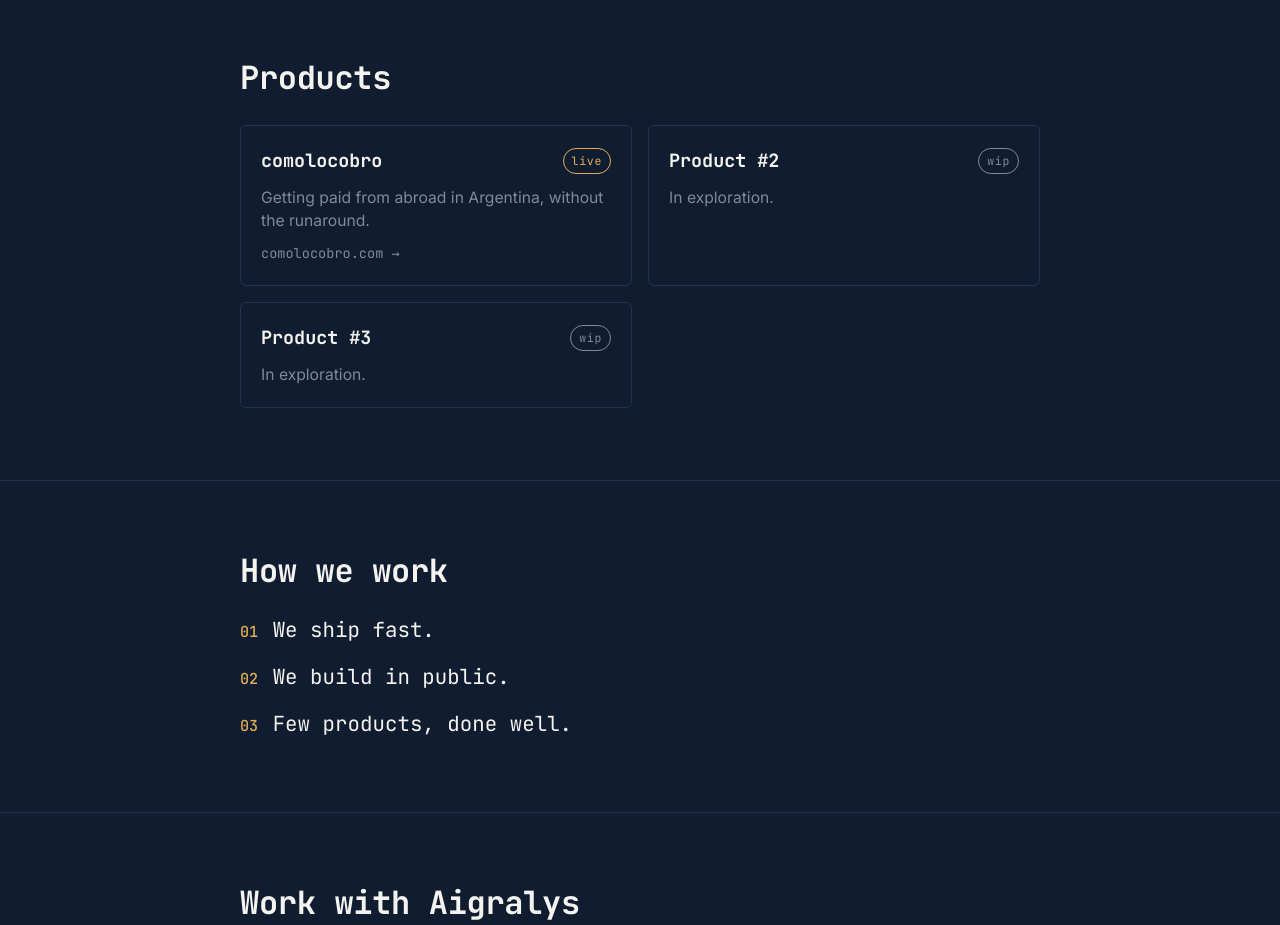
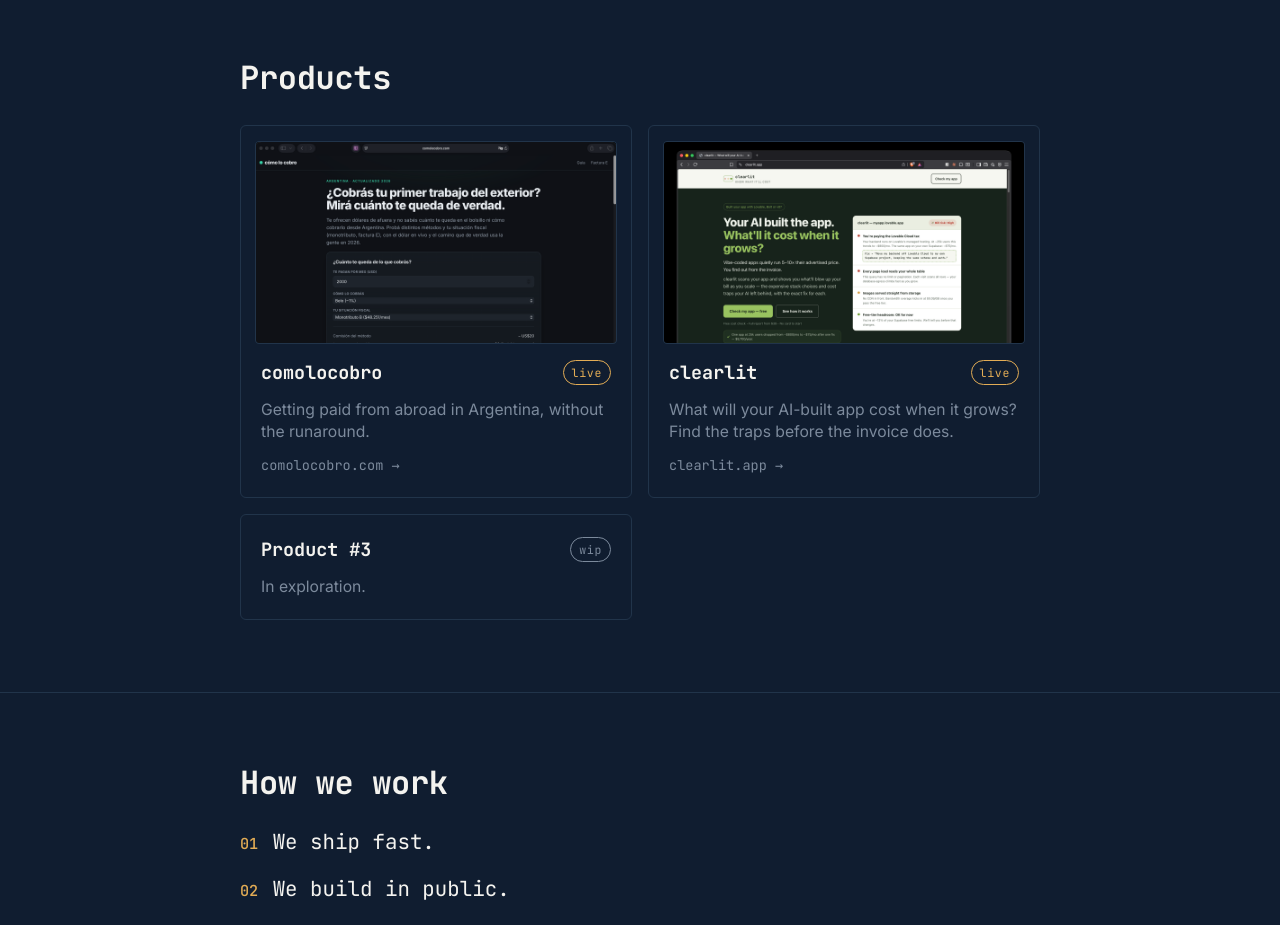
Before and after one commit to Mbpipe/aigralys.com, an Astro site: page / in a window 1280 px wide. Shown: the part 1080-2005 px from the top of the page. Built offline with nearby package versions, Linux system fonts and the light colour scheme; Astro itself is replaced by a stand-in of ours.

Commit message:
Vidriera de productos actualizada con screens

```diff
--- a/src/components/Products.astro
+++ b/src/components/Products.astro
@@ -30,6 +30,11 @@ const t = strings[lang];
                     }
                   : {}}
               >
+                {p.shot && (
+                  <span class="card__shot">
+                    <img src={p.shot} alt={`${p.name} screenshot`} loading="lazy" decoding="async" />
+                  </span>
+                )}
                 <div class="card__top">
                   <span class="card__name mono">{p.name}</span>
                   <span
@@ -89,6 +94,28 @@ const t = strings[lang];
     color: var(--gold);
   }
 
+  .card__shot {
+    display: block;
+    margin: -0.35rem -0.35rem 0.2rem;
+    border: 1px solid var(--border);
+    border-radius: 4px;
+    overflow: hidden;
+    aspect-ratio: 16 / 9;
+    background: var(--border);
+  }
+  .card__shot img {
+    width: 100%;
+    height: 100%;
+    object-fit: cover;
+    object-position: top;
+    display: block;
+    filter: saturate(0.92);
+    transition: filter 0.15s ease;
+  }
+  .card--link:hover .card__shot img {
+    filter: saturate(1);
+  }
+
   .card__top {
     display: flex;
     align-items: center;
--- a/src/i18n/strings.ts
+++ b/src/i18n/strings.ts
@@ -22,6 +22,7 @@ type Product = {
   status: "live" | "wip";
   href?: string;
   hrefLabel?: string;
+  shot?: string;
 };
 
 type Strings = {
@@ -65,8 +66,16 @@ export const strings: Record<Lang, Strings> = {
           status: "live",
           href: "https://comolocobro.com",
           hrefLabel: "comolocobro.com",
+          shot: "/shots/comolocobro.png",
         },
-        { name: "Product #2", line: "In exploration.", status: "wip" },
+        {
+          name: "clearlit",
+          line: "What will your AI-built app cost when it grows? Find the traps before the invoice does.",
+          status: "live",
+          href: "https://clearlit.app",
+          hrefLabel: "clearlit.app",
+          shot: "/shots/clearlit.png",
+        },
         { name: "Product #3", line: "In exploration.", status: "wip" },
       ],
     },
@@ -116,8 +125,16 @@ export const strings: Record<Lang, Strings> = {
           status: "live",
           href: "https://comolocobro.com",
           hrefLabel: "comolocobro.com",
+          shot: "/shots/comolocobro.png",
         },
-        { name: "Producto #2", line: "En exploración.", status: "wip" },
+        {
+          name: "clearlit",
+          line: "¿Cuánto va a costar tu app hecha con IA cuando crezca? Encontrá las trampas antes que la factura.",
+          status: "live",
+          href: "https://clearlit.app",
+          hrefLabel: "clearlit.app",
+          shot: "/shots/clearlit.png",
+        },
         { name: "Producto #3", line: "En exploración.", status: "wip" },
       ],
     },
```
Also changed, not shown: public/shots/clearlit.png (added), public/shots/comolocobro.png (added).
